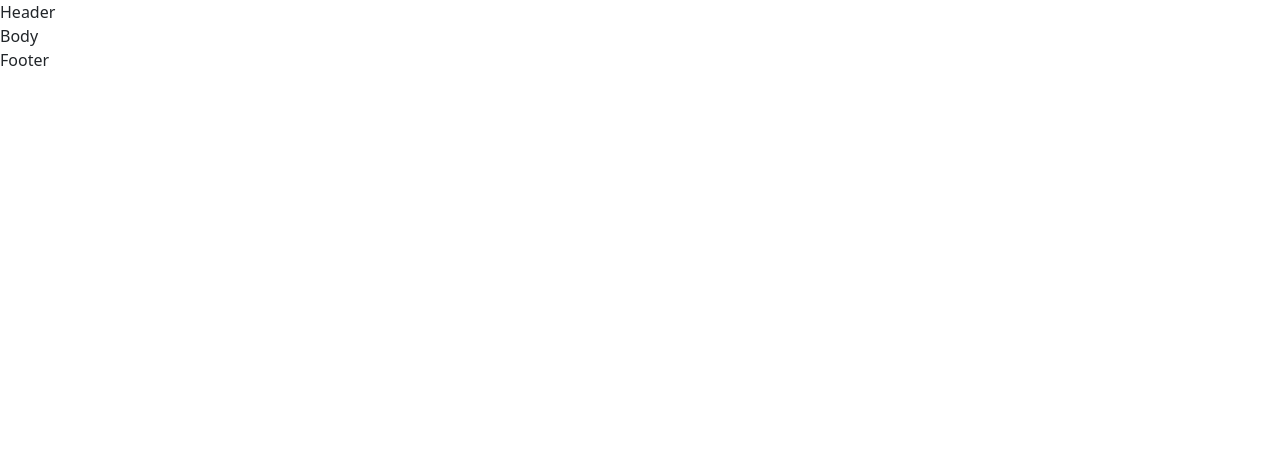
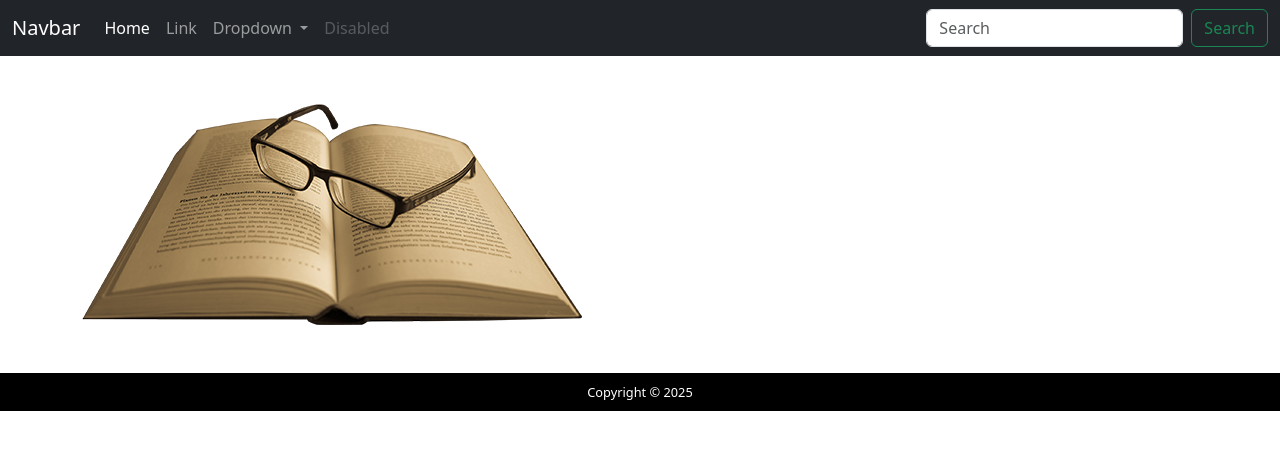
Before and after one commit to BabaykaBo/book-vue, a Vue app: page / in a window 1280 px wide. Shown: the top 450 px of the page. Built offline with nearby package versions, Linux system fonts and the light colour scheme.

Commit message:
updated components

```diff
--- a/src/components/Body.vue
+++ b/src/components/Body.vue
@@ -1,5 +1,9 @@
 <template>
-    <div>Body</div>
+    <div class="container">
+        <div class="row">
+            <div class="col"><img src="./../assets/book-and-glasses.png" alt="book-and-glasses" class="img-fluid mt-5"></div>
+        </div>
+    </div>
 </template>
 
 <script>
--- a/src/components/Footer.vue
+++ b/src/components/Footer.vue
@@ -1,5 +1,7 @@
 <template>
-    <div>Footer</div>
+    <footer class="d-flex align-items-center justify-content-center mt-5">
+        Copyright &copy; {{ new Date().getFullYear() }}
+    </footer>
 </template>
 
 <script>
@@ -7,3 +9,12 @@
     name: "FooterComponent"
 }
 </script>
+
+<style>
+footer {
+    background: black;
+    color: white;
+    min-height: 3em;
+    font-size: 0.8em;
+}
+</style>
--- a/src/components/Header.vue
+++ b/src/components/Header.vue
@@ -1,5 +1,45 @@
 <template>
-    <div>Header</div>
+    <nav class="navbar navbar-expand-lg navbar-dark bg-dark">
+        <div class="container-fluid">
+            <a class="navbar-brand" href="#">Navbar</a>
+            <button class="navbar-toggler" type="button" data-bs-toggle="collapse"
+                data-bs-target="#navbarSupportedContent" aria-controls="navbarSupportedContent" aria-expanded="false"
+                aria-label="Toggle navigation">
+                <span class="navbar-toggler-icon"></span>
+            </button>
+            <div class="collapse navbar-collapse" id="navbarSupportedContent">
+                <ul class="navbar-nav me-auto mb-2 mb-lg-0">
+                    <li class="nav-item">
+                        <a class="nav-link active" aria-current="page" href="#">Home</a>
+                    </li>
+                    <li class="nav-item">
+                        <a class="nav-link" href="#">Link</a>
+                    </li>
+                    <li class="nav-item dropdown">
+                        <a class="nav-link dropdown-toggle" href="#" role="button" data-bs-toggle="dropdown"
+                            aria-expanded="false">
+                            Dropdown
+                        </a>
+                        <ul class="dropdown-menu">
+                            <li><a class="dropdown-item" href="#">Action</a></li>
+                            <li><a class="dropdown-item" href="#">Another action</a></li>
+                            <li>
+                                <hr class="dropdown-divider">
+                            </li>
+                            <li><a class="dropdown-item" href="#">Something else here</a></li>
+                        </ul>
+                    </li>
+                    <li class="nav-item">
+                        <a class="nav-link disabled" aria-disabled="true">Disabled</a>
+                    </li>
+                </ul>
+                <form class="d-flex" role="search">
+                    <input class="form-control me-2" type="search" placeholder="Search" aria-label="Search">
+                    <button class="btn btn-outline-success" type="submit">Search</button>
+                </form>
+            </div>
+        </div>
+    </nav>
 </template>
 
 <script>
```
Also changed, not shown: src/assets/book-and-glasses.png (added).
